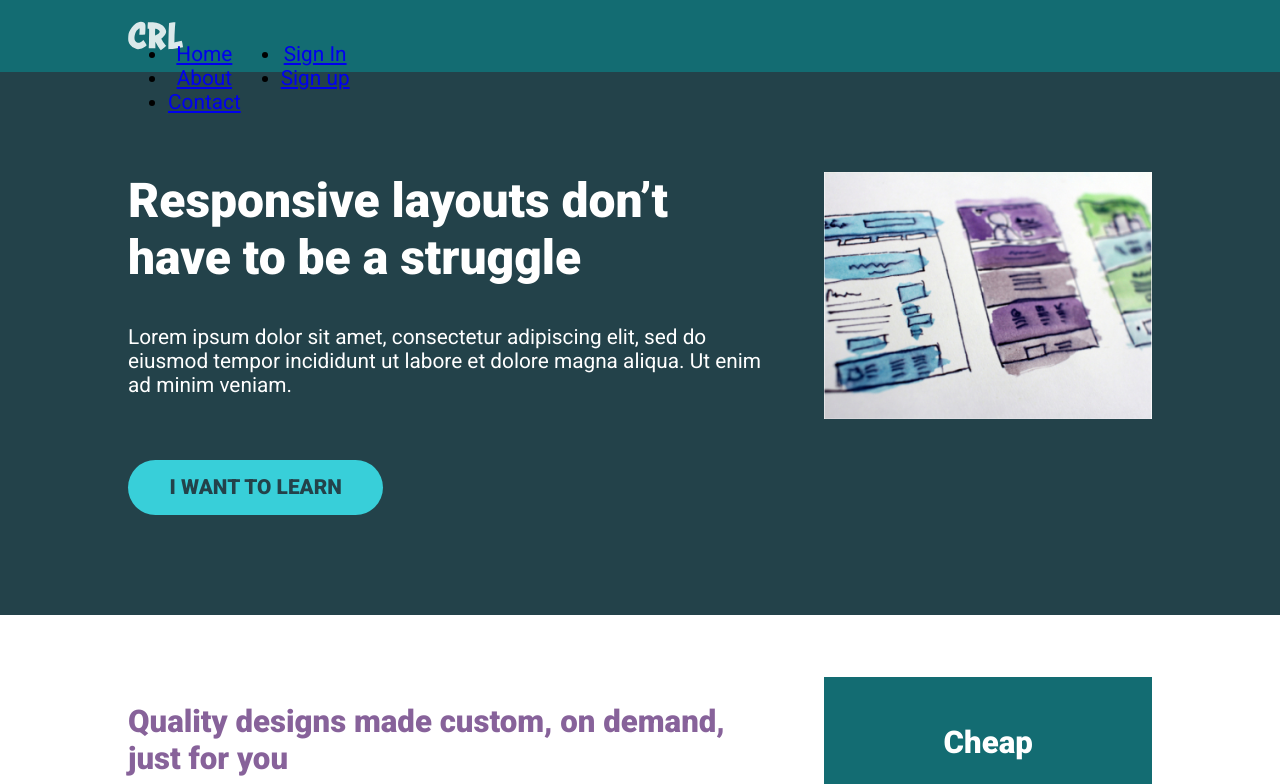
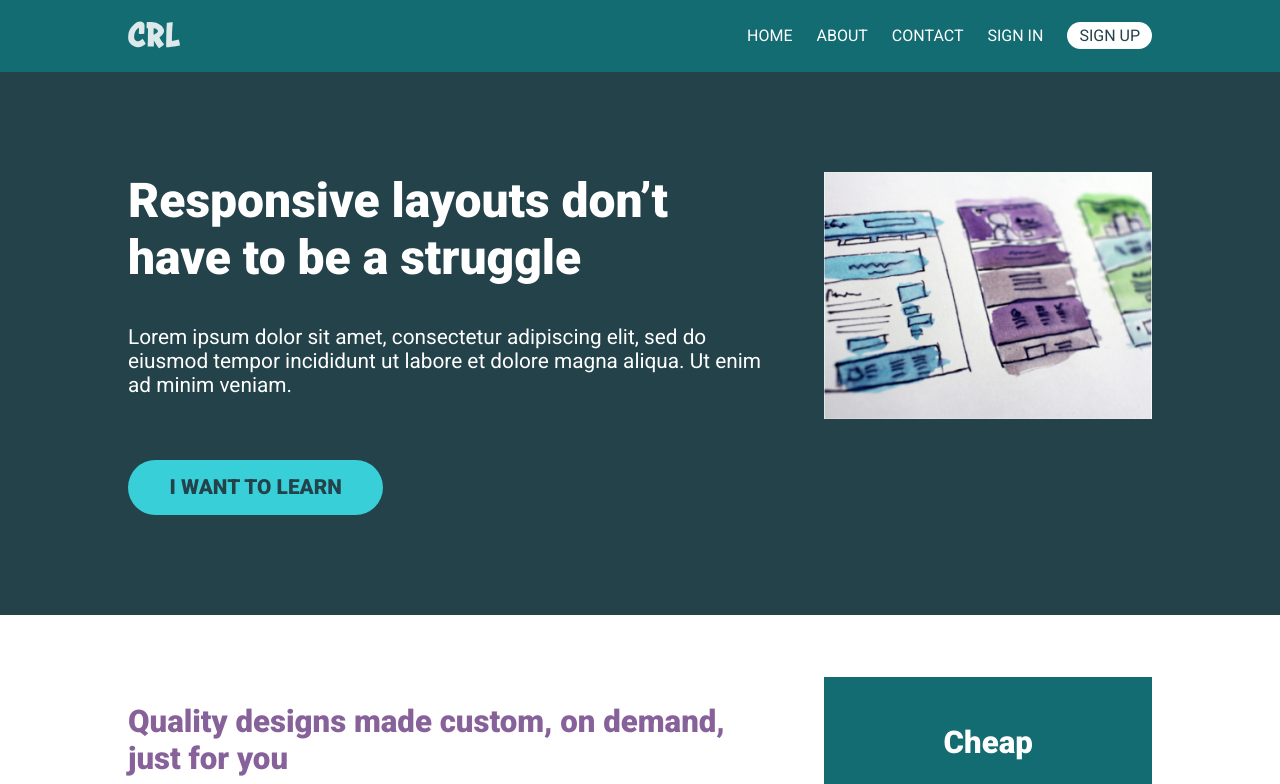
Before and after one commit to futuregit/conquering-responsive-layouts, a plain HTML site: page nav-challenge-2/index.html in a window 1280 px wide. Shown: the top 784 px of the page. Drawn offline with Linux system fonts and the light colour scheme.

Commit message:
Finished up with solution

```diff
--- a/nav-challenge-2/style.css
+++ b/nav-challenge-2/style.css
@@ -8,6 +8,10 @@
    inside the existing media query
 
 */
+
+:root {
+
+}
 
 *, *::before, *::after {
     box-sizing: border-box;
@@ -124,6 +128,7 @@ header {
     visibility: hidden;
     height: 0;
     position: absolute;
+    font-size: 1rem;
 }
 
 .nav--visible {
@@ -131,6 +136,40 @@ header {
     height: auto;
     position: relative;
 }
+
+.nav__list {
+    margin: 0;
+    padding: 0;
+    list-style: none;
+}
+
+.nav__list--primary {
+    margin-bottom: 2em;
+}
+
+.nav__item {
+    margin-top: .75em;
+}
+
+.nav__link {
+    color: white;
+    text-transform: uppercase;
+    text-decoration: none;
+}
+
+.nav__link--button {
+    padding: .25em .75em;
+    background: #fff;
+    color: #23424A;
+    border-radius: 100px;
+}
+
+.nav__link:hover,
+.nav__link:focus {
+    opacity: .65;
+}
+
+
 
 
 .logo {
@@ -178,7 +217,19 @@ header {
     .nav {
         visibility: visible;
         display: flex;
+        justify-content: flex-end;
+        align-items: center;
         height: auto;
+        position: relative;
+    }
+
+    .nav__list {
+        display: flex;
+        margin: 0;
+    }
+
+    .nav__item {
+        margin: 0 0 0 1.5em;
     }
 
     .row {
```
